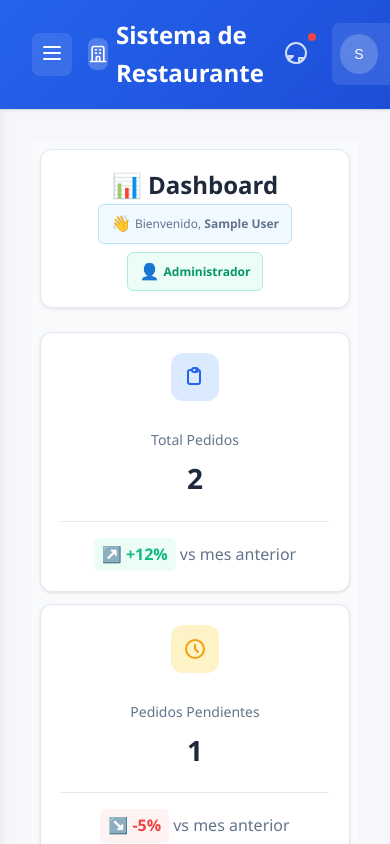
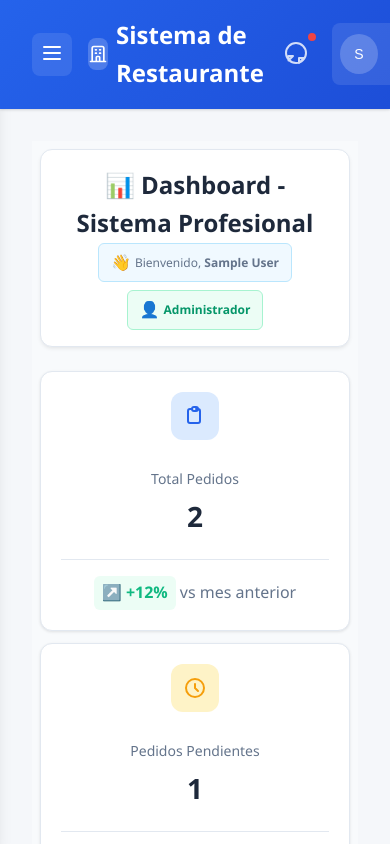
Before and after one commit to yonkyyyyyy/restaurante-app, a React (Vite) app: page /dashboard in a window 390 px wide. Shown: the top 844 px of the page. Built offline with nearby package versions, Linux system fonts and the light colour scheme; sample sign-in values are in the browser's storage.

Commit message:
Forzar despliegue a producción
- Actualizar título del dashboard
- Sistema completamente funcional
- Header visible y responsive
- Listo para vender en producción

```diff
--- a/src/pages/Dashboard.jsx
+++ b/src/pages/Dashboard.jsx
@@ -445,7 +445,7 @@ export default function Dashboard() {
           marginBottom: '0.75rem',
           margin: 0
         }}>
-          📊 Dashboard
+          📊 Dashboard - Sistema Profesional
         </h1>
         <div style={{
           display: 'flex',
```
